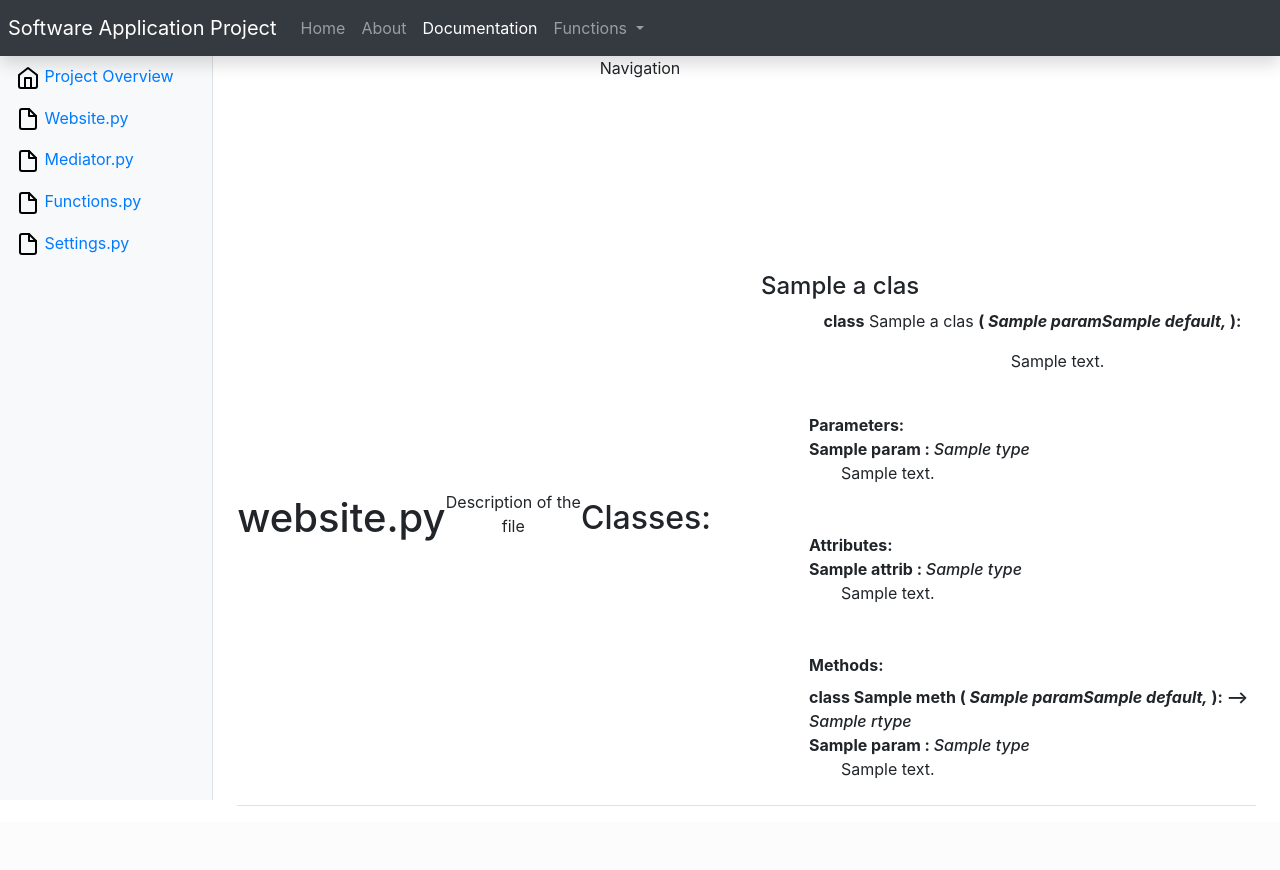
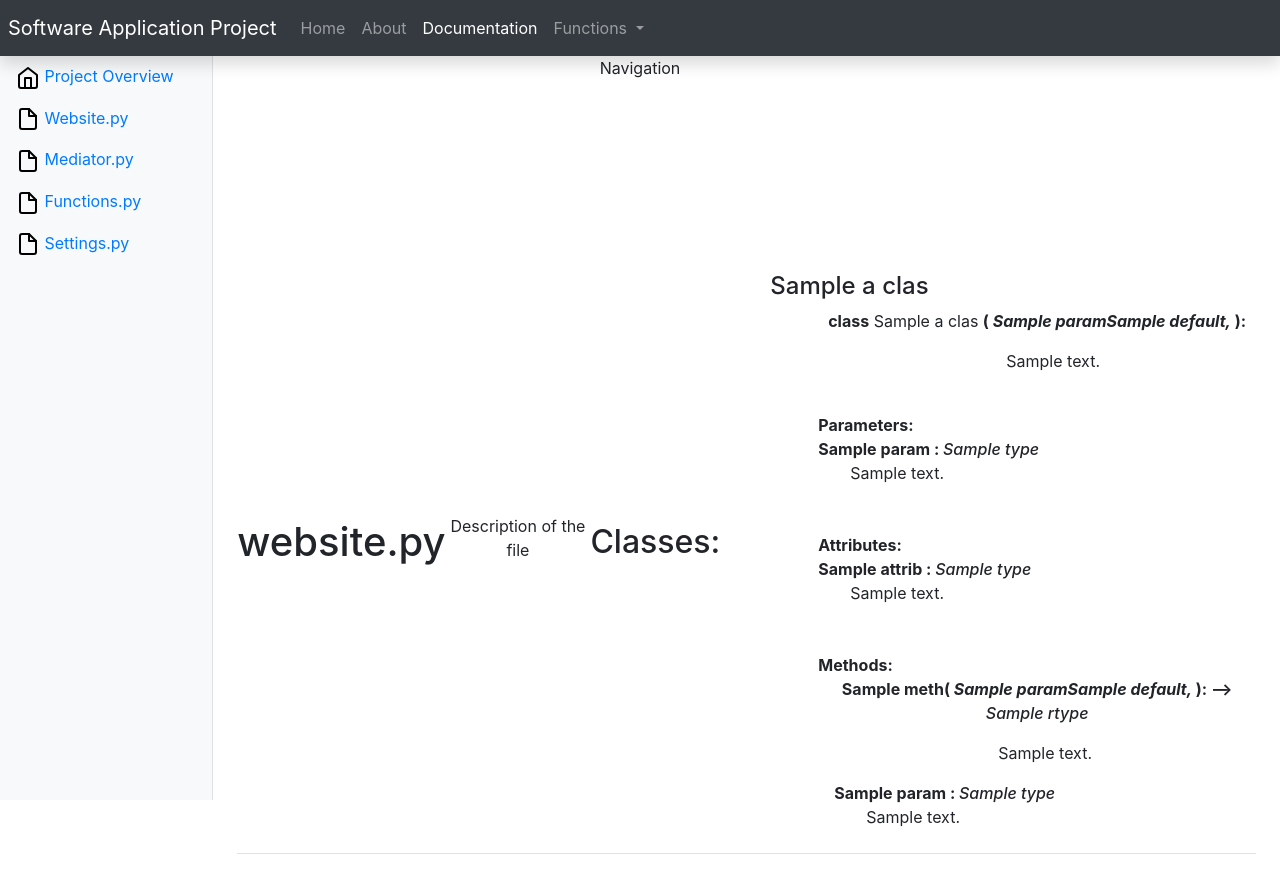
Before and after one commit to Alessandro201/SoftAppProject, a Flask app: template templates/documentation/website.html in a window 1280 px wide. Before the commit the page ends 806 px from the top, so only its background shows below. Run offline with Flask 2, Linux system fonts and the light colour scheme; the template is opened without the code that fills it: most values are stand-ins (such as "Sample title", 1, 10 or a date in 2020); parts of the project's set-up code (start-up, migrations or seed data) failed here and were passed over; some libraries are stand-ins or nearby versions.

Commit message:
- Updated docs_macros.html

```diff
--- a/templates/macros/docs_macros.html
+++ b/templates/macros/docs_macros.html
@@ -13,8 +13,8 @@
                 </b>
             </p>
 
-            <div style="margin-left: 50px;">
-                <p class="description">{{ description }}</p>
+            <div style="margin-left: 2rem;">
+                <p>{{ description }}</p>
             </div>
 
             <br>
@@ -49,17 +49,20 @@
                 <dt>Methods:</dt>
                 <dd>
                     {% for meth in methods %}
+                        <dl>
                             <dt>
-                            <span style="font-weight: 700">class</span> {{ meth.name }}
-                            (
+                                <p style="font-weight: 700"> {{ meth.name }}(
                                     {% for param in meth.parameters %}
                                         <i>{{ param.name }}{{ param.default }},</i>
                                     {% endfor %}
-                                ): --> <span style="font-weight: 500"><i>{{ meth.rtype }}</i></span>
+                                    ): --> <span style="font-weight: 500"><i>{{ meth.rtype }}</i></span></p>
                             </dt>
 
                             <dd>
-                            <dl>
+                                <div style="margin-left: 1rem;">
+                                    <p>{{ meth.description }}</p>
+                                </div>
+                                <dl style="margin-left: 1rem">
                                     {% for param in meth.parameters %}
                                         <dt><span style="font-weight: 700">{{ param.name }} : </span>
                                             <span style="font-weight: 500"><i>{{ param.type }}</i></span>
@@ -68,24 +71,12 @@
                                     {% endfor %}
                                 </dl>
                             </dd>
-
+                        </dl>
                     {% endfor %}
-
                 </dd>
             </dl>
         </section>
-
     </section>
-
-
-
-
-
-
-
-
-
-
 {% endmacro %}
 
 
@@ -99,7 +90,46 @@
 
 
 
-{% macro function(name, arguments, description, rtype) %}
+{% macro function(name, parameters, description, rtype) %}
+    <section class="section">
+        <!--Name of the function-->
+        <h4>{{ name }}</h4>
 
+        <!--Name of the function with parameters and their default if present-->
+        <section style="margin-left: 3rem">
+            <p><span style="font-weight: 700">function</span> {{ name }}
+                <b>(
+                    {% for param in parameters %}
+                        <i>{{ param.name }}{{ param.default }},</i>
+                    {% endfor %}
+                    ):</b>
+                <span style="font-weight: 500"> --> <i>{{ rtype }}</i></span>
+            </p>
+
+            <div style="margin-left: 2rem">
+                <p>{{ description }}</p>
+
+            </div>
+
+            <br>
+            <dl>
+                <dt>Parameters:</dt>
+                <dd>
+                    <dl>
+                        {% for param in parameters %}
+                            <dt><span style="font-weight: 700">{{ param.name }} : </span>
+                                <span style="font-weight: 500"><i>{{ param.type }}</i></span>
+                            </dt>
+                            <dd style="margin-left: 2rem">{{ param.description }}</dd>
+                        {% endfor %}
+                    </dl>
+                </dd>
+
+                <dd><br></dd>
+
+            </dl>
+        </section>
+
+    </section>
 
 {% endmacro %}
```
Lines whose indentation alone changed are shown as unchanged.
